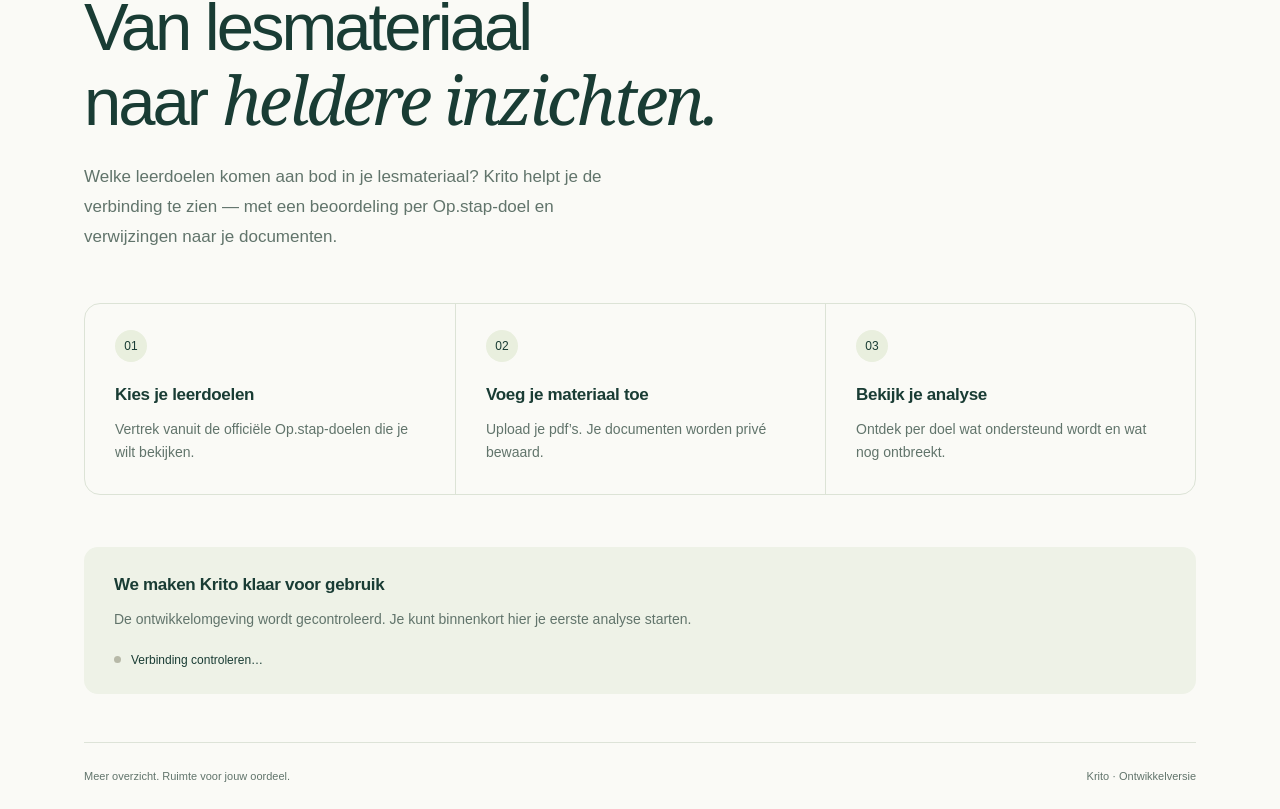
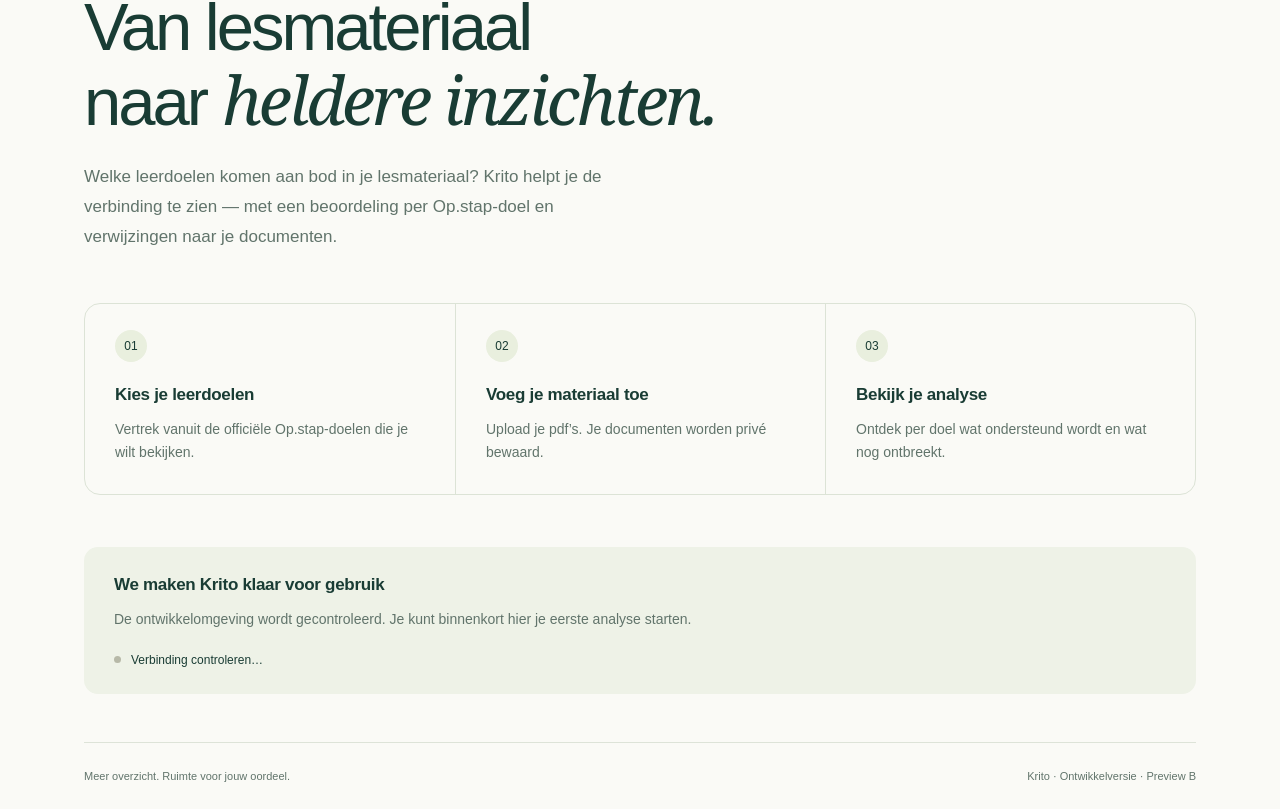
Before and after one commit to AntonVerhasselt/krito, a Next.js app: page / in a window 1280 px wide. Shown: the part 236-1045 px from the top of the page. Built offline with nearby package versions, Linux system fonts and the light colour scheme; no server answers.

Commit message:
Verify generic environment on another feature branch

```diff
--- a/src/app/page.tsx
+++ b/src/app/page.tsx
@@ -16,7 +16,7 @@
         </div>
         <div className="setup-note"><h2>We maken Krito klaar voor gebruik</h2><p>De ontwikkelomgeving wordt gecontroleerd. Je kunt binnenkort hier je eerste analyse starten.</p><BackendHealth /></div>
       </main>
-      <footer><span>Meer overzicht. Ruimte voor jouw oordeel.</span><span>Krito · Ontwikkelversie</span></footer>
+      <footer><span>Meer overzicht. Ruimte voor jouw oordeel.</span><span>Krito · Ontwikkelversie · Preview B</span></footer>
     </div>
   );
 }
```
